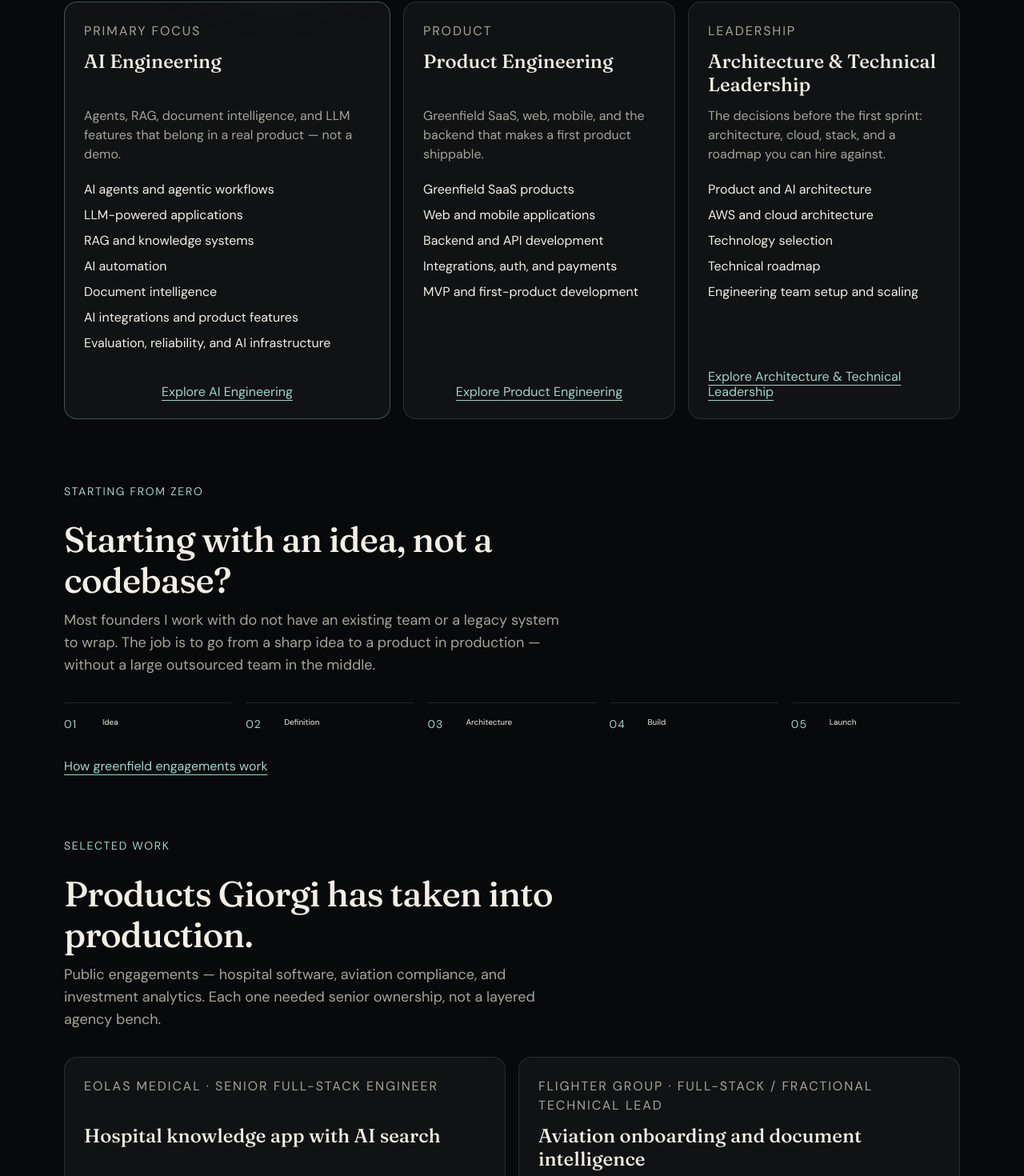
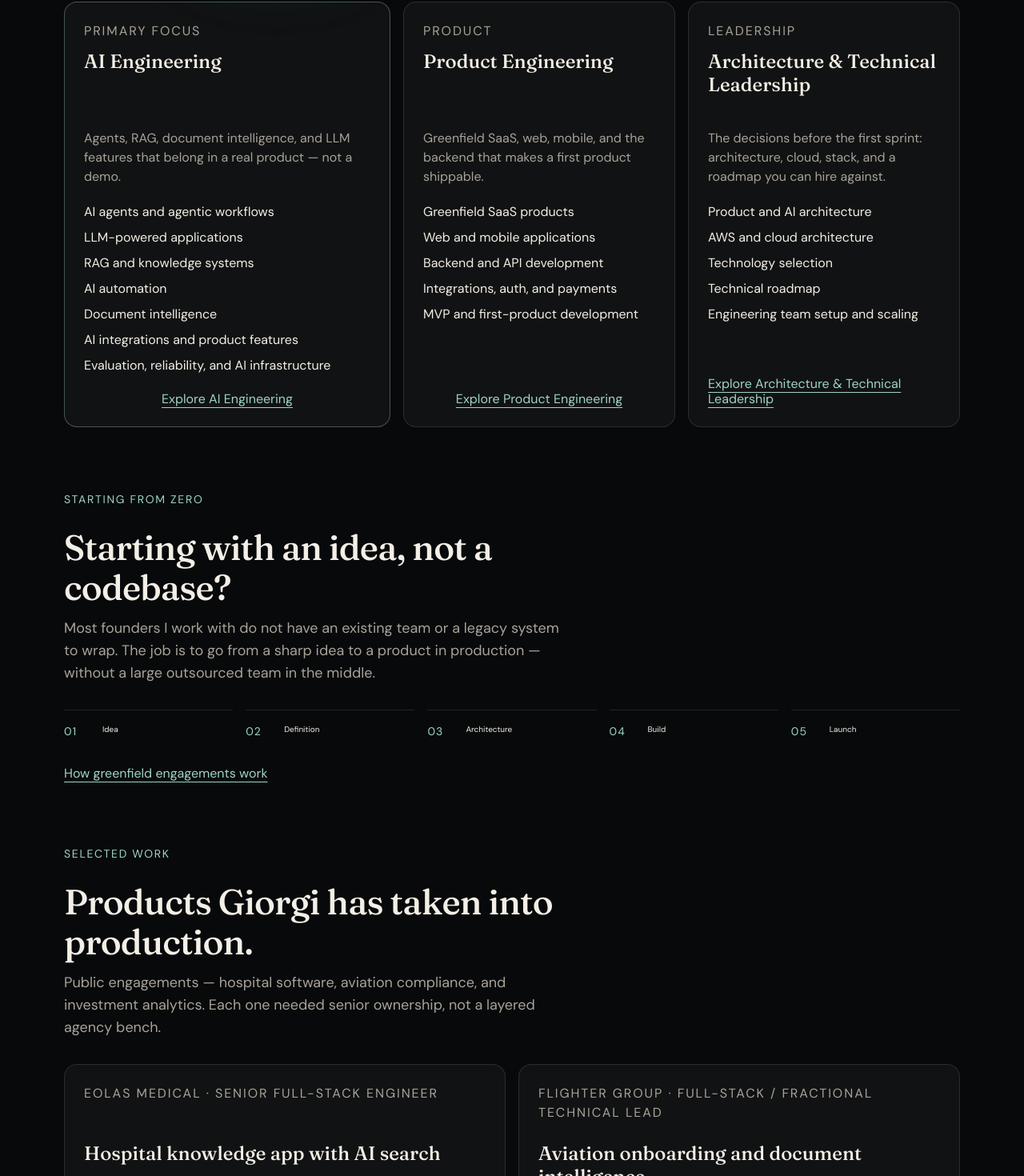
Before and after one commit to Mdivani-Agency/landing-page, a Next.js app: page / in a window 1280 px wide. Shown: the part 1092-2562 px from the top of the page at 80% size. Built offline with nearby package versions, Linux system fonts and the light colour scheme; no server answers.

Commit message:
fix(cards): reserve matching title and copy heights
Drop the subgrid tracks that collapsed reserved space. Give eyebrows,
titles, and descriptions shared min-heights from the tablet breakpoint
so sibling cards start each block on the same line.

Co-authored-by: giorgi <giorgi@mdivani.agency>

```diff
--- a/app/globals.css
+++ b/app/globals.css
@@ -473,7 +473,6 @@ body {
   display: flex;
   flex-direction: column;
   min-width: 0;
-  height: 100%;
   background: var(--card-bg);
   border: 1px solid var(--border-subtle);
   border-radius: 1.6rem;
@@ -739,14 +738,32 @@ body {
 }
 
 @media (min-width: 768px) {
-  .work-card > .eyebrow,
-  .capability-grid > .capability-card > .eyebrow {
-    min-height: calc(var(--text-xs) * 1.45 * 2);
+  .work-card > .eyebrow {
+    min-height: calc(var(--text-xs) * 1.45 * 3);
   }
 
-  .work-card > h3,
-  .capability-card > h3 {
+  .work-card > h3 {
+    min-height: calc(var(--text-title) * 1.2 * 3);
+  }
+
+  .split-cards > .capability-card > h3 {
     min-height: calc(var(--text-title) * 1.2 * 2);
+  }
+
+  .work-card > .work-summary {
+    min-height: calc(var(--text-sm) * 1.5 * 2);
+  }
+
+  .capability-grid > .capability-card > .eyebrow {
+    min-height: calc(var(--text-xs) * 1.45);
+  }
+
+  .capability-grid > .capability-card > h3 {
+    min-height: calc(var(--text-title) * 1.2 * 3);
+  }
+
+  .capability-grid > .capability-card > p {
+    min-height: calc(var(--text-sm) * 1.5 * 3);
   }
 
   .capability-grid,
@@ -770,38 +787,6 @@ body {
   }
 }
 
-@supports (grid-template-rows: subgrid) {
-  @media (min-width: 768px) {
-    .work-card > .eyebrow,
-    .capability-grid > .capability-card > .eyebrow,
-    .work-card > h3,
-    .capability-card > h3 {
-      min-height: 0;
-    }
-
-    .work-list > .work-card {
-      display: grid;
-      grid-template-rows: subgrid;
-      grid-row: span 4;
-      row-gap: 0;
-    }
-
-    .split-cards > .capability-card {
-      display: grid;
-      grid-template-rows: subgrid;
-      grid-row: span 2;
-      row-gap: 0;
-    }
-
-    .capability-grid > .capability-card {
-      display: grid;
-      grid-template-rows: subgrid;
-      grid-row: span 5;
-      row-gap: 0;
-    }
-  }
-}
-
 @media (min-width: 1024px) {
   .capability-grid {
     grid-template-columns: 1.2fr 1fr 1fr;
```
